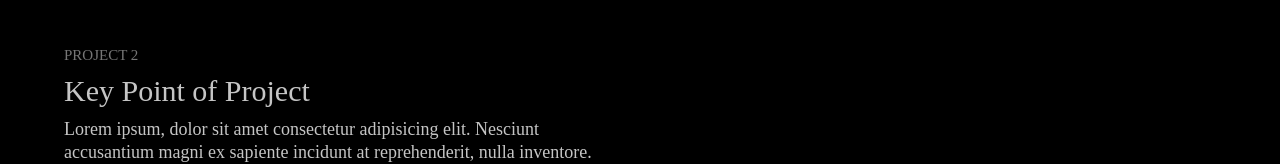
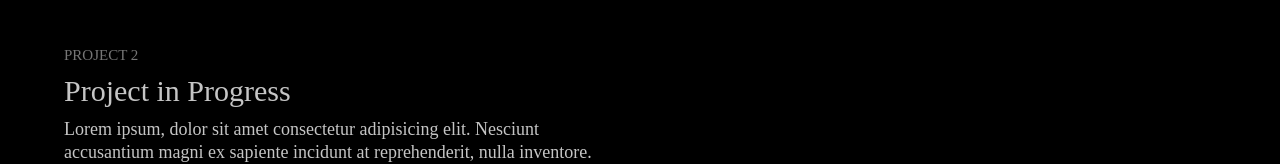
Before and after one commit to Harshvardhan-Patidar/portfolio, a plain HTML site: page index.html in a window 1280 px wide. Shown: the part 2319-2483 px from the top of the page. Drawn offline with nearby package versions, Linux system fonts and the light colour scheme; a web font is replaced by a local one.

Commit message:
Update index.html

```diff
--- a/index.html
+++ b/index.html
@@ -162,7 +162,7 @@
             <div class="portfolio-item" data-aos="fade-in" data-aos-duration="300ms">
                 <div class="portfolio-description has-margin-right">
                     <h6>Project 2</h6>
-                    <h1>Key Point of Project</h1>
+                    <h1>Project in Progress</h1>
                     <p>
                         Lorem ipsum, dolor sit amet consectetur adipisicing elit. Nesciunt accusantium magni ex sapiente incidunt at reprehenderit, nulla inventore. Illum, porro aperiam?
                     </p>
```
